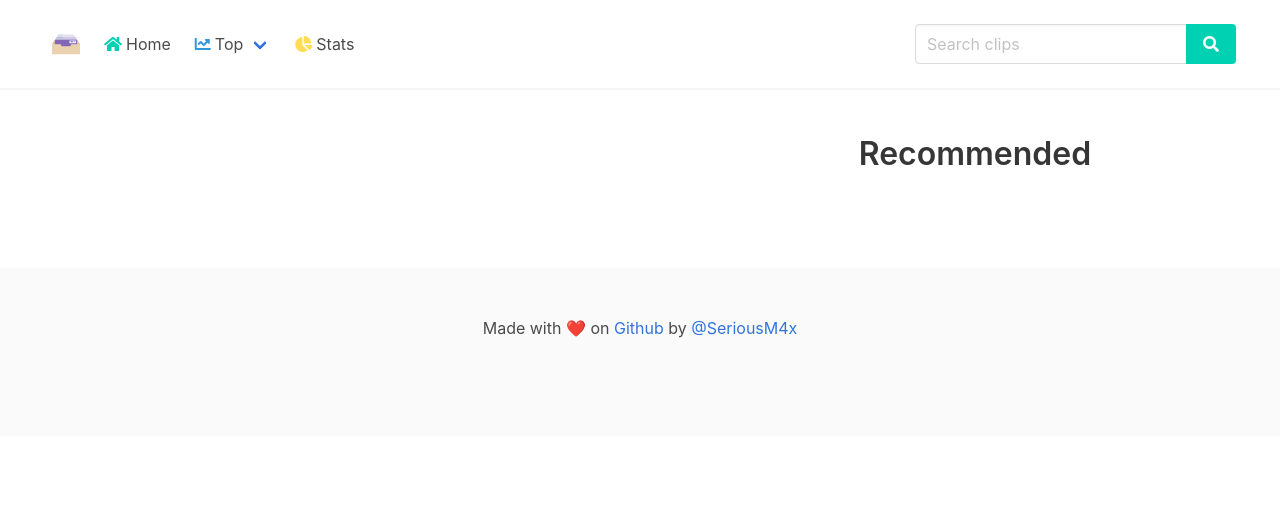
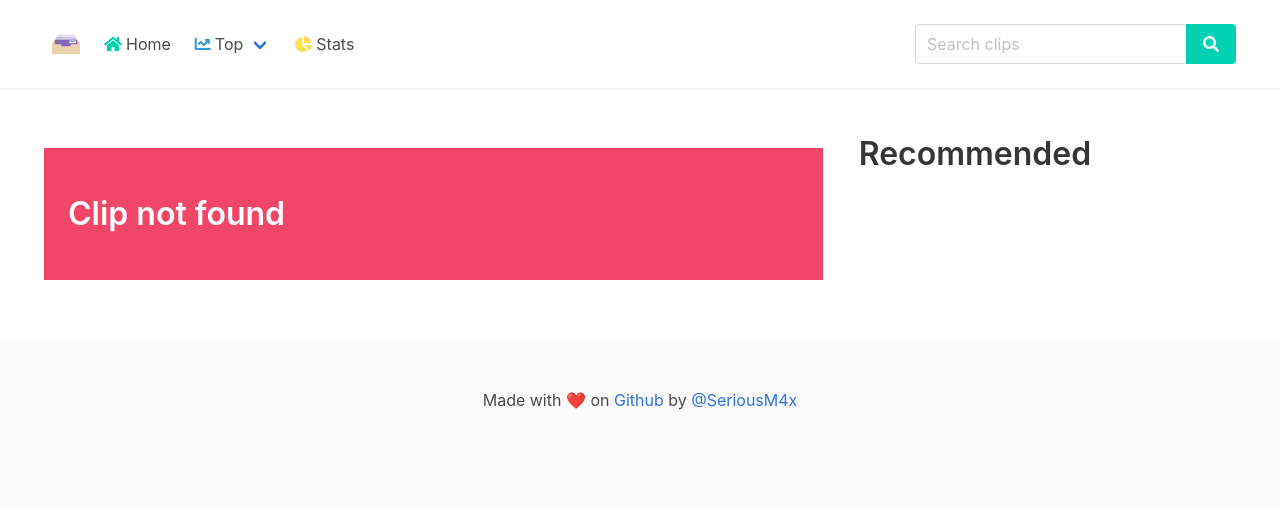
Before and after one commit to seriousm4x/twitch-clip-archive, a Django app: template clips/templates/clips/clip.html in a window 1280 px wide. Shown: the top 507 px of the page. Run offline with Django 3.2, Linux system fonts and the light colour scheme; the template is opened without the code that fills it, so the values that code supplies are empty.

Commit message:
adjust clip not found on singleview

```diff
--- a/clips/templates/clips/clip.html
+++ b/clips/templates/clips/clip.html
@@ -44,9 +44,17 @@
                     </div>
                 </div>
                 {% else %}
-                <h1>
-                    {{ headline }}
-                </h1>
+                <div class="column is-full">
+                    <section class="hero is-danger">
+                        <div class="hero-body">
+                            <div class="container">
+                                <h1 class="title">
+                                    Clip not found
+                                </h1>
+                            </div>
+                        </div>
+                    </section>
+                </div>
                 {% endif %}
             </div>
             <div class="column is-one-thirds-desktop">
--- a/clips/views.py
+++ b/clips/views.py
@@ -282,11 +282,10 @@ def singleclip(request, clip_id):
         last_week = datetime.datetime.now(
             tz=timezone.get_current_timezone()) - datetime.timedelta(weeks=1)
         recommended_clips = Clip.objects.filter(
-            created_at__gte=last_week).order_by("-view_count")
+            created_at__gte=last_week).order_by("-view_count")[:8]
         matchGameToClip(recommended_clips)
         context = {
             "broadcaster_name": broadcaster_name,
-            "headline": "Clip not found",
             "clip": clip_info,
             "recommended": recommended_clips,
             "games": games,
```
